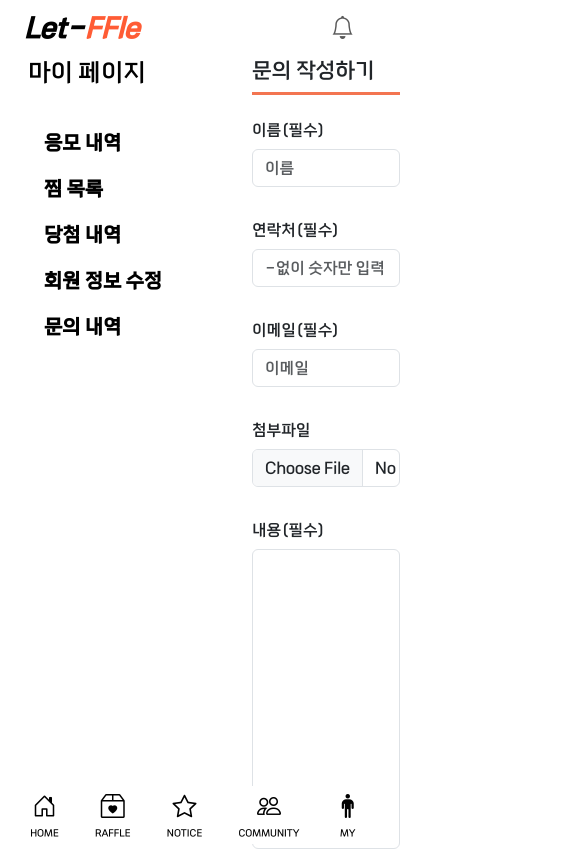
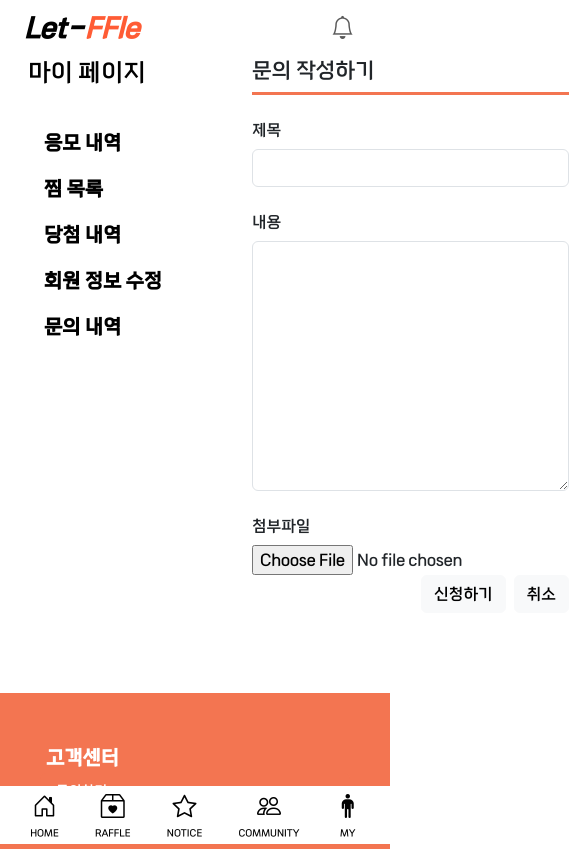
Before and after one commit to byeonnns/let-ffle-front, a Vue app: page /Member/WriteInquiry in a window 390 px wide. Shown: the top 849 px of the page, 581 px wide, since content can reach past the window. Built offline with nearby package versions, Linux system fonts and the light colour scheme.

Commit message:
Refactor: WriteForm 공용 컴포넌트 수정후 , WriteBoard, WriteInquiry 수정

```diff
--- a/src/components/WriteForm.vue
+++ b/src/components/WriteForm.vue
@@ -1,12 +1,5 @@
 <template>
-
-    <div class="container" style="width: 100%; height:50px; border-bottom:3px solid #F37551; margin-bottom: 10px; ">
-      <h3 style=" margin-top: 30px">게시글쓰기</h3>
-    </div>
-
-    <div class="container" style="width: 100%; height:500px; ">
-
-      <div style="width: 100%; height:500px;">
+        <div>
         <form>
           <div class="form-group row">
             <label for="btitle" class="col-sm-2 col-form-label">제목</label>
@@ -29,18 +22,8 @@
             </div>
           </div>
 
-          <div class="form-group row">
-            <div class="col-sm-12 d-flex justify-content-end">
-              <input type="submit" class="btn btn-outline-light btn-sm me-2" value="등록" />
-              <RouterLink to="/Board/BoardList">
-                <input type="button" class="btn btn-outline-light btn-sm" value="취소" />
-              </RouterLink>
-            </div>
-          </div>
-
         </form>
       </div>
-    </div>
 
   </template>
 
--- a/src/views/Board/WriteBoardView.vue
+++ b/src/views/Board/WriteBoardView.vue
@@ -1,6 +1,20 @@
 <template>
-    <div>
-        <WriteForm/>
+
+    <div class="container" style="width: 100%; height:50px; border-bottom:3px solid #F37551; margin-bottom: 10px; ">
+        <h3 style=" margin-top: 30px">게시글쓰기</h3>
+    </div>
+    <div class="container" style="width: 100%; height:500px;">
+        <div style="width: 100%; height:500px;">
+            <WriteForm />
+            <div class="form-group row">
+                <div class="col-sm-12 d-flex justify-content-end">
+                    <input type="submit" class="btn btn-outline-dark btn-sm me-2" value="등록" />
+                    <RouterLink to="/Board/BoardList">
+                        <input type="button" class="btn btn-outline-dark btn-sm" value="취소" />
+                    </RouterLink>
+                </div>
+            </div>
+        </div>
     </div>
 </template>
 
@@ -8,5 +22,4 @@
 import WriteForm from "@/components/WriteForm.vue";
 </script>
 
-<style scoped>
-</style>
+<style scoped></style>
--- a/src/views/Member/WriteInquiryView.vue
+++ b/src/views/Member/WriteInquiryView.vue
@@ -6,28 +6,8 @@
                 <div style="border-bottom: 3px solid #F37551;" class="mb-3">
                     <h4>문의 작성하기</h4>
                 </div>
-                <div class="form-group row">
-                    <label class="col-sm-2 col-form-label">이름(필수)</label>
-                    <div class="col-sm-10">
-                        <input class="form-control mb-4" type="text" placeholder="이름">
-                    </div>
-                    <label class="col-sm-2 col-form-label">연락처(필수)</label>
-                    <div class="col-sm-10">
-                        <input class="form-control mb-4" type="text" placeholder="-없이 숫자만 입력">
-                    </div>
-                    <label class="col-sm-2 col-form-label">이메일(필수)</label>
-                    <div class="col-sm-10">
-                        <input class="form-control mb-4" type="email" placeholder="이메일">
-                    </div>
-                    <label class="col-sm-2 col-form-label">첨부파일</label>
-                    <div class="col-sm-10">
-                        <input class="form-control mb-4" type="file" placeholder="첨부파일">
-                    </div>
-                    <label class="col-sm-2 col-form-label">내용(필수)</label>
-                    <div class="col-sm-10">
-                        <input class="form-control mb-4" type="text" style="height: 300px;">
-                    </div>
-                </div>
+                <WriteForm />
+
                 <div class="d-flex justify-content-end">
                     <input type="submit" value="신청하기" class="btn btn-light me-2">
                     <input type="submit" value="취소" class="btn btn-light">
@@ -38,12 +18,7 @@
 </template>
 
 <script setup>
+import WriteForm from '@/components/WriteForm.vue';
 </script>
 
-<style scoped>
-/* .Inquiry {
-    border: 2px solid black;
-    padding: 20px;
-    border-radius: 10px;
-} */
-</style>
+<style scoped></style>
```
